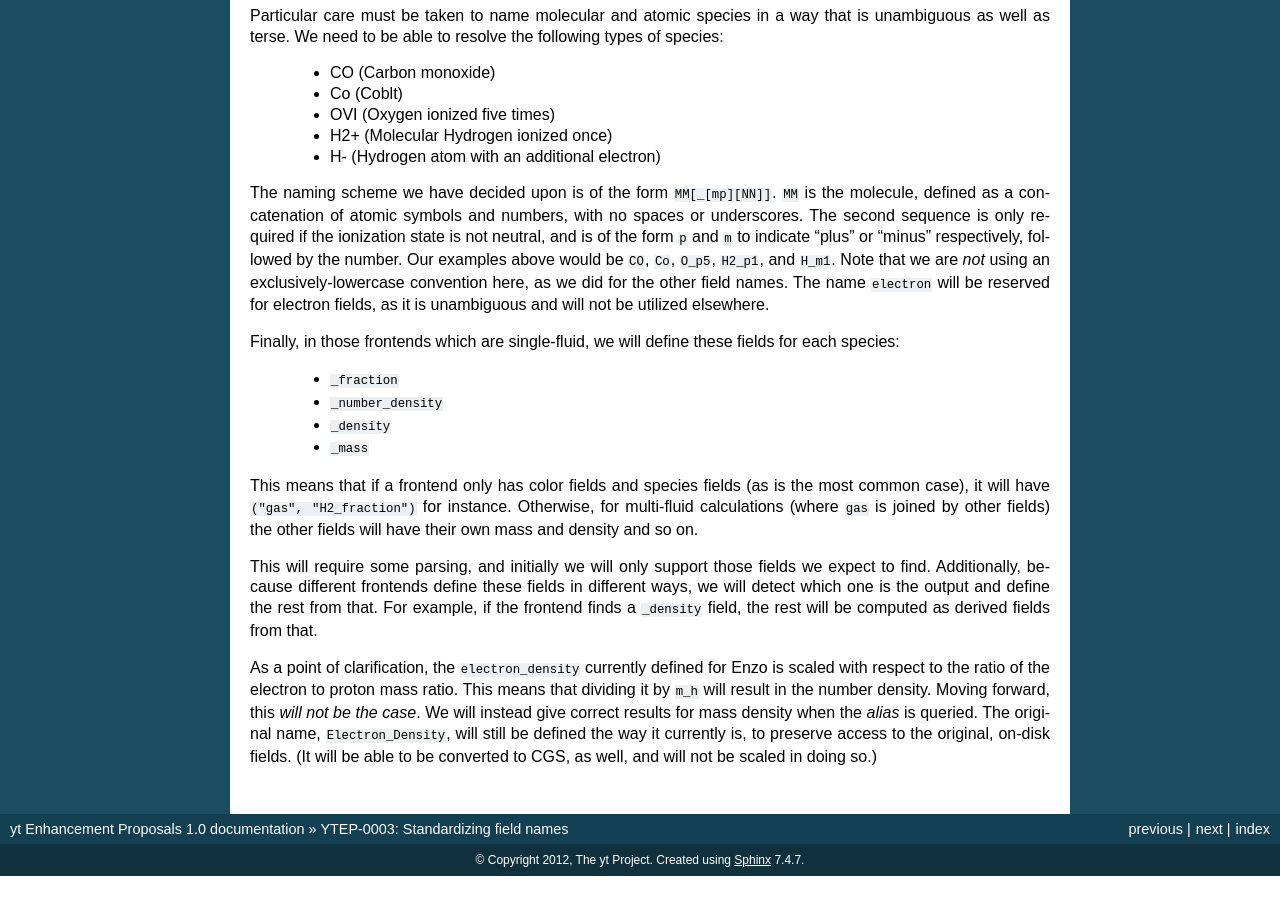
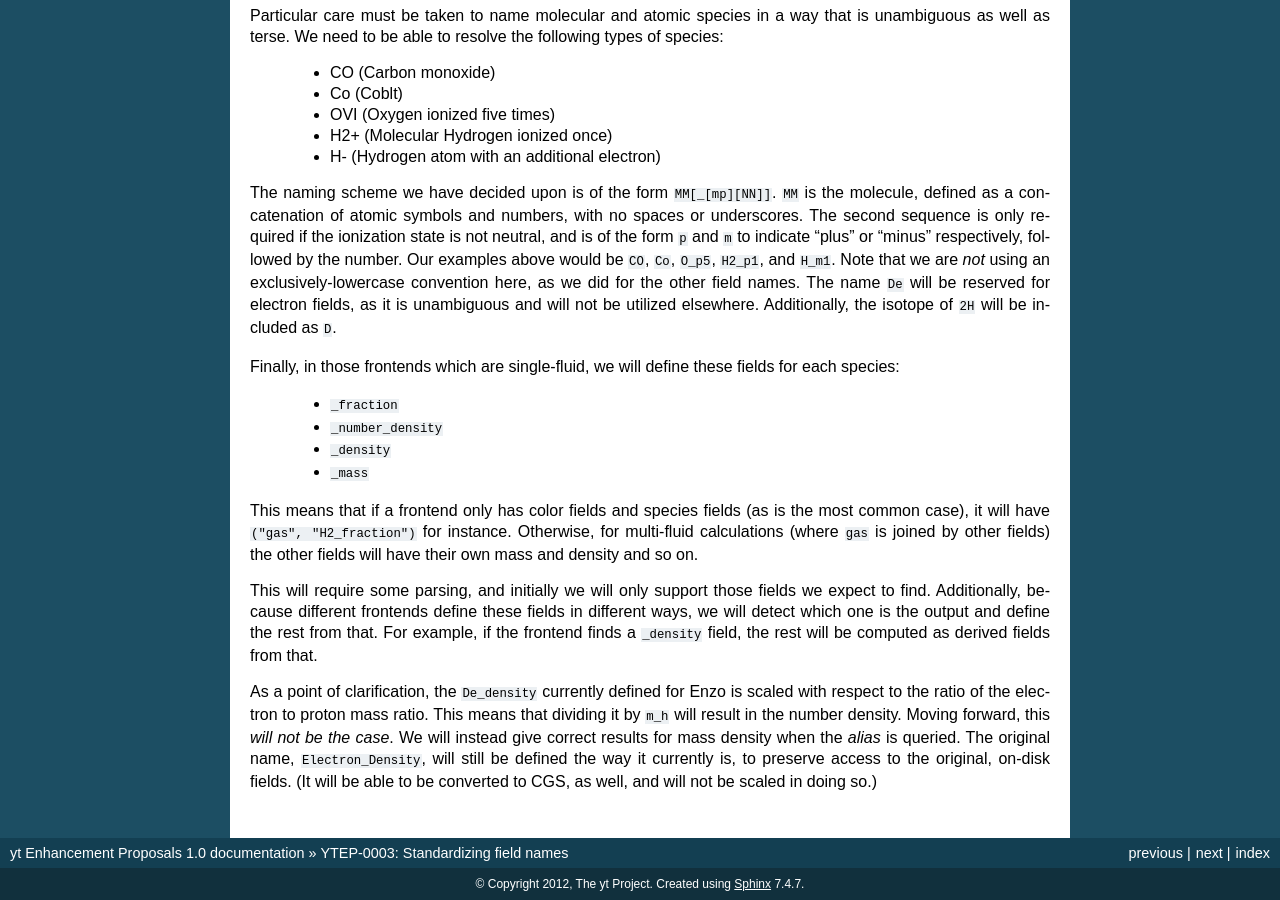
Before and after one commit to yt-project/ytep, a Sphinx documentation site: the page built from source/YTEPs/YTEP-0003.rst, in a window 1280 px wide and 900 px high, scrolled down 5726 px. Built offline with Sphinx 7.4.7, drawn with Linux system fonts in a browser that asks for light colours; formulas are drawn with MathJax 3; before the commit the page ends 6602 px from its top, so only the background shows below that.

Commit message:
Adding notes about D and De.

```diff
--- a/source/YTEPs/YTEP-0003.rst
+++ b/source/YTEPs/YTEP-0003.rst
@@ -285,8 +285,9 @@ if the ionization state is not neutral, and is of the form ``p`` and ``m`` to
 indicate "plus" or "minus" respectively, followed by the number.  Our examples
 above would be ``CO``, ``Co``, ``O_p5``, ``H2_p1``, and ``H_m1``.  Note that we
 are *not* using an exclusively-lowercase convention here, as we did for the
-other field names.  The name ``electron`` will be reserved for electron fields,
-as it is unambiguous and will not be utilized elsewhere.
+other field names.  The name ``De`` will be reserved for electron fields, as it
+is unambiguous and will not be utilized elsewhere.  Additionally, the isotope
+of ``2H`` will be included as ``D``.
 
 Finally, in those frontends which are single-fluid, we will define these fields
 for each species:
@@ -307,7 +308,7 @@ fields in different ways, we will detect which one is the output and define the
 rest from that.  For example, if the frontend finds a ``_density`` field, the
 rest will be computed as derived fields from that.
 
-As a point of clarification, the ``electron_density`` currently defined for
+As a point of clarification, the ``De_density`` currently defined for
 Enzo is scaled with respect to the ratio of the electron to proton mass ratio.
 This means that dividing it by ``m_h`` will result in the number density.
 Moving forward, this *will not be the case*.  We will instead give correct
```
